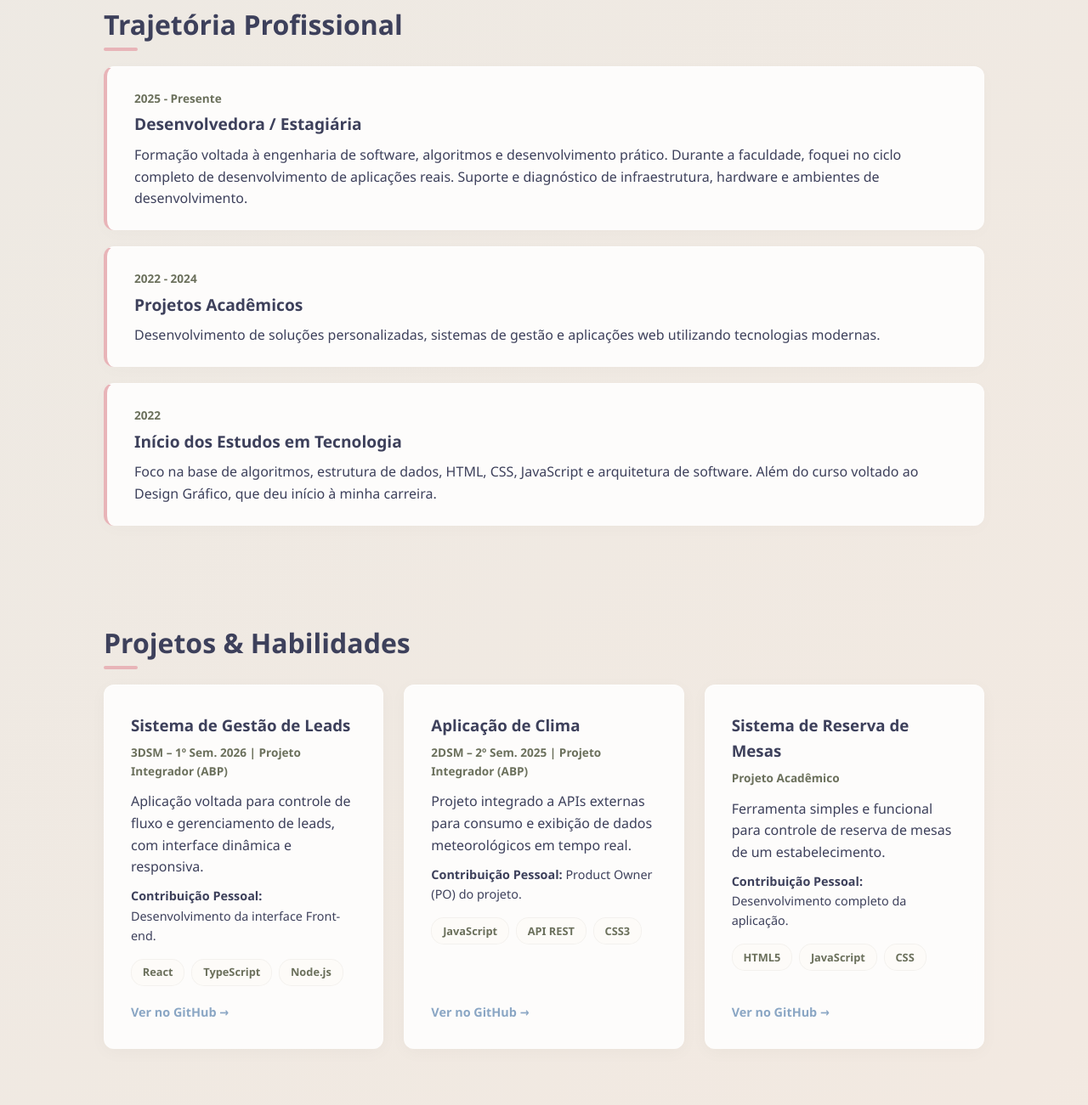
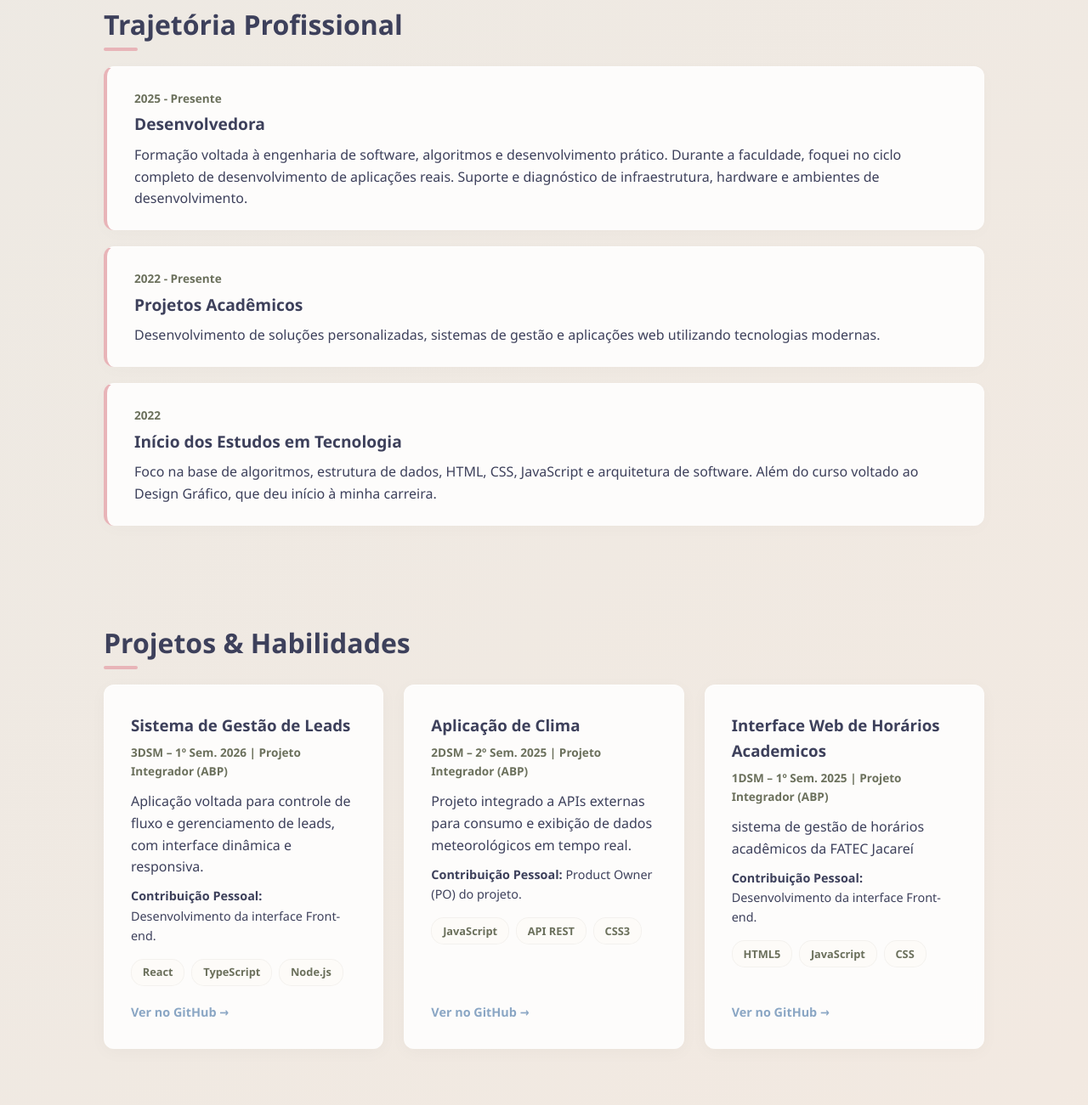
Before and after one commit to fatec-jacarei-dsm-portfolio/ra2581392513003, a plain HTML site: page docs/index.html in a window 1280 px wide. Shown: the part 919-2220 px from the top of the page at 85% size. Drawn offline with Linux system fonts and the light colour scheme.

Commit message:
Atualiza portfolio

```diff
--- a/docs/index.html
+++ b/docs/index.html
@@ -449,11 +449,11 @@
     <div class="timeline">
       <div class="timeline-item reveal">
         <span class="date">2025 - Presente</span>
-        <h3>Desenvolvedora / Estagiária</h3>
+        <h3>Desenvolvedora</h3>
         <p>Formação voltada à engenharia de software, algoritmos e desenvolvimento prático. Durante a faculdade, foquei no ciclo completo de desenvolvimento de aplicações reais. Suporte e diagnóstico de infraestrutura, hardware e ambientes de desenvolvimento.</p>
       </div>
       <div class="timeline-item reveal">
-        <span class="date">2022 - 2024</span>
+        <span class="date">2022 - Presente</span>
         <h3>Projetos Acadêmicos</h3>
         <p>Desenvolvimento de soluções personalizadas, sistemas de gestão e aplicações web utilizando tecnologias modernas.</p>
       </div>
@@ -501,17 +501,17 @@
 
       <div class="card reveal">
         <div>
-          <h3>Sistema de Reserva de Mesas</h3>
-          <p class="project-meta">Projeto Acadêmico</p>
-          <p>Ferramenta simples e funcional para controle de reserva de mesas de um estabelecimento.</p>
-          <p class="project-contribution"><strong>Contribuição Pessoal:</strong> Desenvolvimento completo da aplicação.</p>
+          <h3>Interface Web de Horários Academicos</h3>
+          <p class="project-meta">1DSM – 1º Sem. 2025 | Projeto Integrador (ABP) </p>
+          <p>sistema de gestão de horários acadêmicos da FATEC Jacareí</p>
+          <p class="project-contribution"><strong>Contribuição Pessoal:</strong> Desenvolvimento da interface Front-end.</p>
           <div class="tags">
             <span class="tag">HTML5</span>
             <span class="tag">JavaScript</span>
             <span class="tag">CSS</span>
           </div>
         </div>
-        <a href="https://github.com/TIALICIA/PROJETOS_FATEC/tree/main/3_SEMESTRE/DWIII/PROVA%202" target="_blank" class="project-link">Ver no GitHub &rarr;</a>
+        <a href="https://github.com/fatec-jacarei-dsm-portfolio/ra2581392513003.git" target="_blank" class="project-link">Ver no GitHub &rarr;</a>
       </div>
 
     </div>
@@ -529,6 +529,7 @@
           <li>Construção de Web — USP</li>
           <li>Programação em Português — IFRS</li>
           <li>Inteligência Artificial — Fundação Bradesco</li>
+          <li>Desenvolvedor Front-End — BADGE</li>
         </ul>
       </div>
 
```
